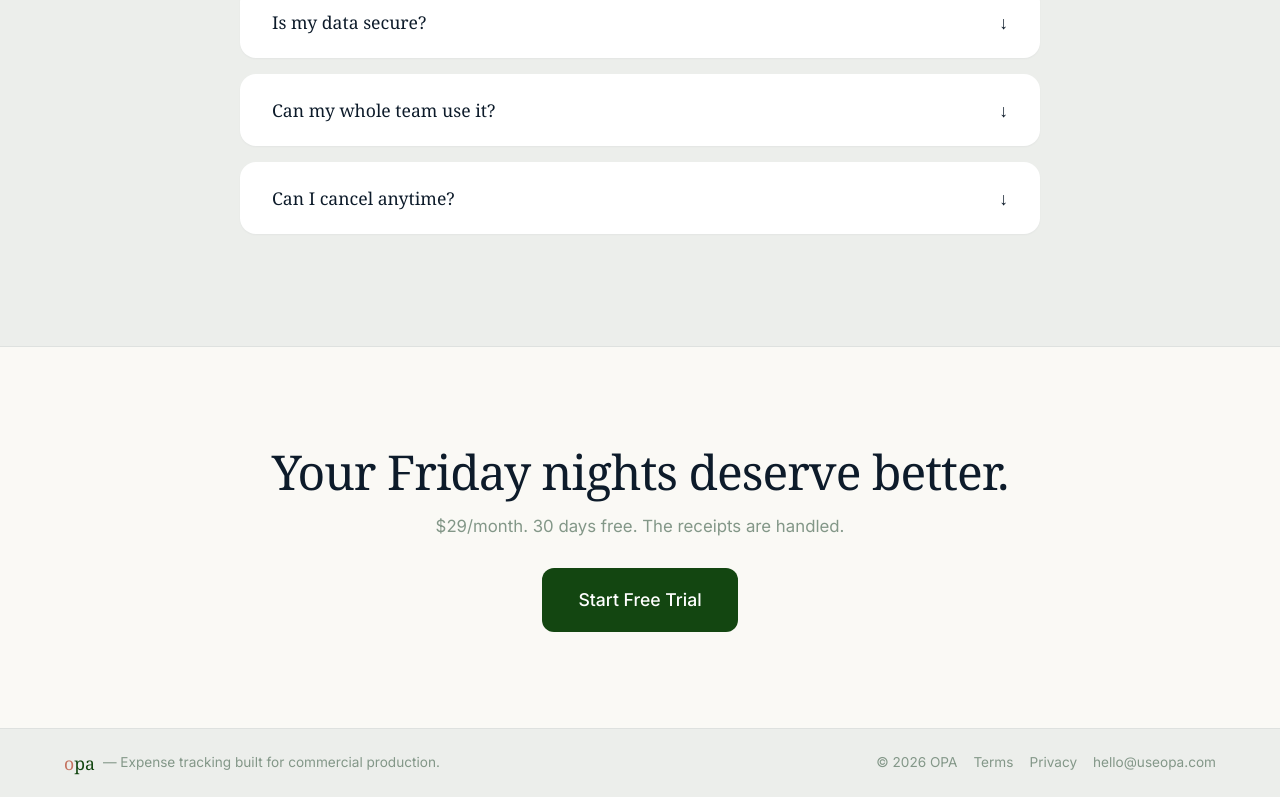
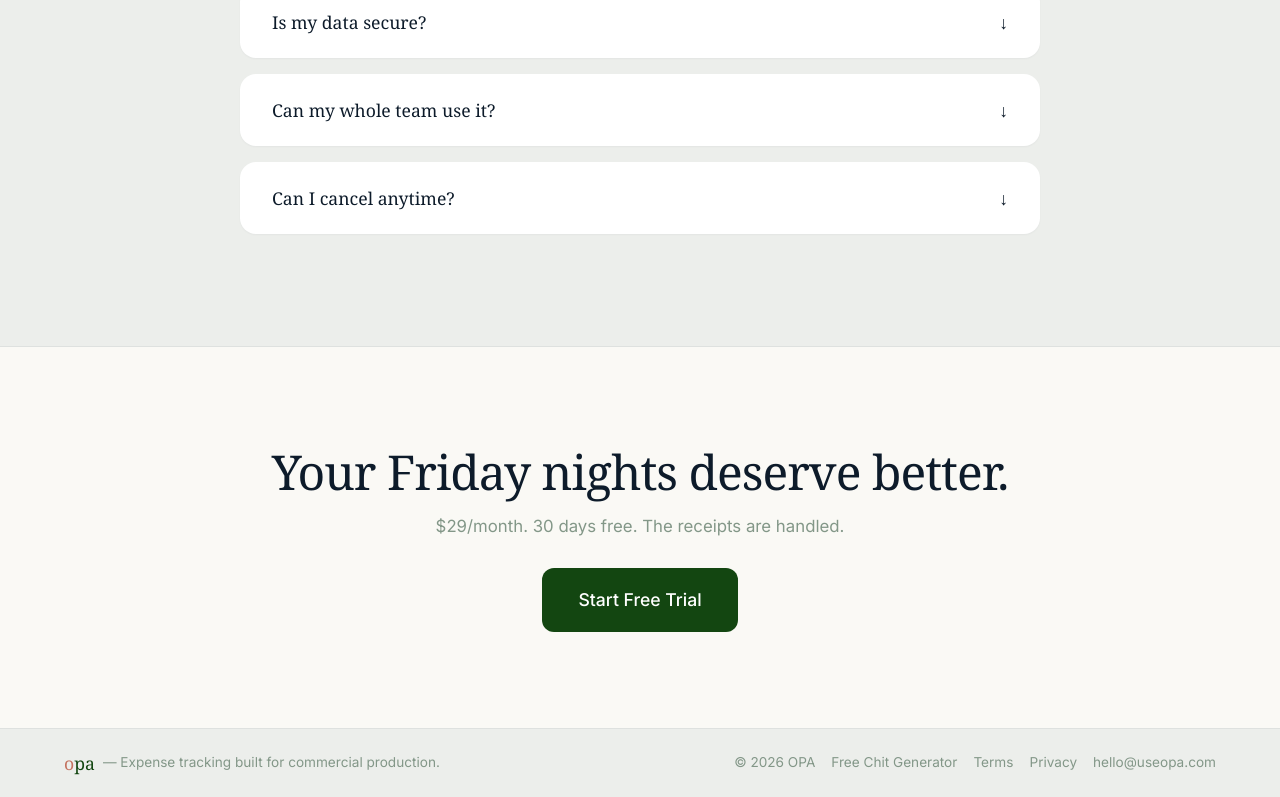
Before and after one commit to blynch33/opa-landing, a Next.js app: page / in a window 1280 px wide. Shown: the part 7603-8400 px from the top of the page. Built offline with nearby package versions, Linux system fonts and the light colour scheme; no server answers; a web font is replaced by a local one.

Commit message:
Add Free Chit Generator link to footer
Links to chit.useopa.com — free standalone tool for petty cash chits.

Co-Authored-By: Claude Opus 4.6 <noreply@anthropic.com>

```diff
--- a/app/page.tsx
+++ b/app/page.tsx
@@ -1272,6 +1272,7 @@ export default function Home() {
           </div>
           <div style={{ display: 'flex', alignItems: 'center', gap: '16px', fontSize: '0.85rem', color: 'var(--sage)' }}>
             <span>&copy; {new Date().getFullYear()} OPA</span>
+            <a href="https://chit.useopa.com" style={styles.footerLink}>Free Chit Generator</a>
             <a href="/terms" style={styles.footerLink}>Terms</a>
             <a href="/privacy" style={styles.footerLink}>Privacy</a>
             <a href="mailto:hello@useopa.com" style={styles.footerLink}>hello@useopa.com</a>
```
